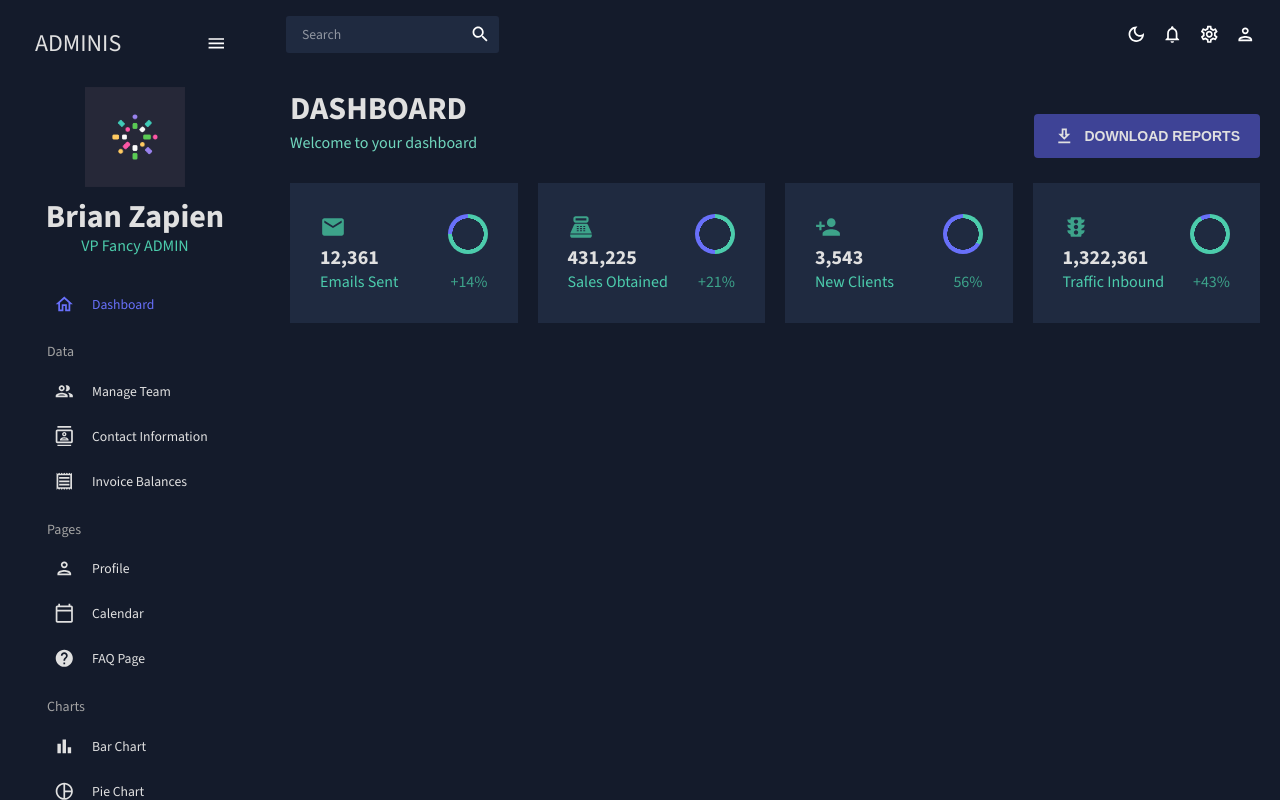
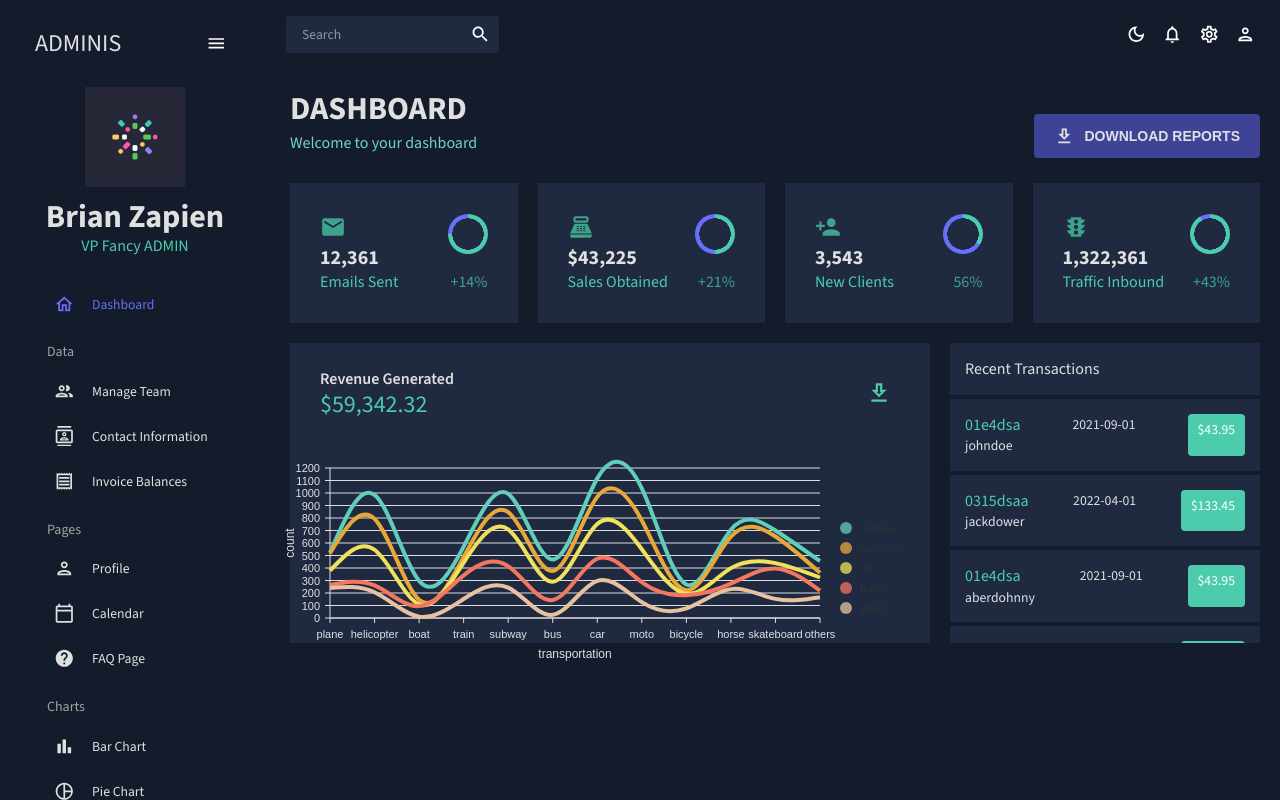
Before and after one commit to zape78/Dashboard, a React (Create React App) app: page / in a window 1280 px wide. Built offline with nearby package versions, Linux system fonts and the light colour scheme.

Commit message:
Added Grid Row 2 for DashBoard

```diff
--- a/src/scenes/dashboard/index.jsx
+++ b/src/scenes/dashboard/index.jsx
@@ -78,7 +78,7 @@
                     justifyContent="center"
                 >
                     <StatBox
-                        title="431,225"
+                        title="$43,225"
                         subtitle="Sales Obtained"
                         progress="0.5"
                         increase="+21%"
@@ -139,6 +139,118 @@
                     />
                 </Box>
 
+                {/* ROW 2 LINE CHART*/}
+                <Box
+                    gridColumn="span 8"
+                    gridRow="span 2"
+                    backgroundColor={colors.primary[400]}
+                >
+                    <Box
+                        mt="25px"
+                        p="0 30px"
+                        display="flex"
+                        justifyContent="space-between"
+                        alignItems="center"
+                    >
+                        <Box>
+                            <Typography
+                                variant="h5"
+                                fontWeight="600"
+                                color={colors.grey[100]}
+                            >
+                                Revenue Generated
+                            </Typography>
+                            <Typography
+                                variant="h3"
+                                fontWeight="500"
+                                color={colors.greenAccent[500]}
+                            >
+                                $59,342.32
+                            </Typography>
+                        </Box>
+
+                        <Box>
+                            <IconButton>
+                                <DownloadOutlinedIcon
+                                    sx={{
+                                        fontSize: "26px",
+                                        color: colors.greenAccent[500]
+                                    }}
+                                />
+                            </IconButton>
+                        </Box>
+                    </Box>
+
+                    <Box
+                        height="250px"
+                        ml="-20px"
+                    >
+                        <LineChart isDashboard={true} />
+                    </Box>
+                </Box>
+
+                    {/* ROW 2 TRANSACTIONS */}
+                <Box
+                    gridColumn="span 4"
+                    gridRow="span 2"
+                    backgroundColor={colors.primary[400]}
+                    overflow="auto"
+                >
+
+                    <Box
+                        display="flex"
+                        justifyContent="space-between"
+                        alignItems="center"
+                        borderBottom={`4px solid ${colors.primary[500]}`}
+                        colors={colors.grey[100]}
+                        p="15px"
+                    >
+                        <Typography
+                            color={colors.grey[100]}
+                            variant="h5"
+                            fontweight="600"
+                        >
+                            Recent Transactions
+                        </Typography>
+                    </Box>
+                    {mockTransactions.map((transaction, i) => (
+                        <Box
+                            key={`${transaction.txId}-${i}`}
+                            display="flex"
+                            justifyContent="space-between"
+                            alignContent="center"
+                            borderBottom={`4px solid ${colors.primary[500]}`}
+                            p="15px"
+                        >
+                            <Box>
+                                <Typography
+                                    color={colors.greenAccent[500]}
+                                    variant="h5"
+                                    fontweight="600"
+                            >
+                                {transaction.txId}
+                                </Typography>
+                                <Typography
+                                    color={colors.grey[100]}
+                                >
+                                    {transaction.user}
+                                </Typography>
+                            </Box>
+                            <Box
+                                color={colors.grey[100]}
+                            >
+                                {transaction.date}
+                            </Box>
+                            <Box
+                                backgroundColor={colors.greenAccent[500]}
+                                p="5px 10px"
+                                borderRadius="4px"
+                            >
+                                ${transaction.cost}
+                            </Box>
+                        </Box>
+                    ))}
+                </Box>
             </Box>
         </Box>
     );
```
